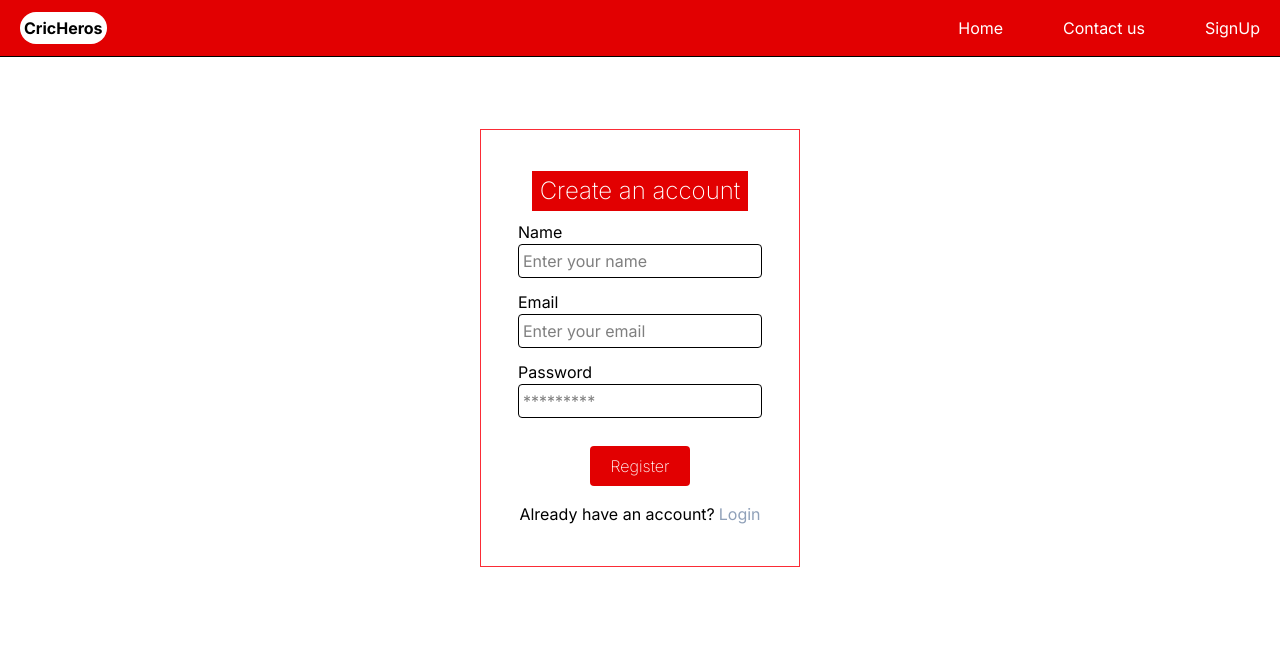
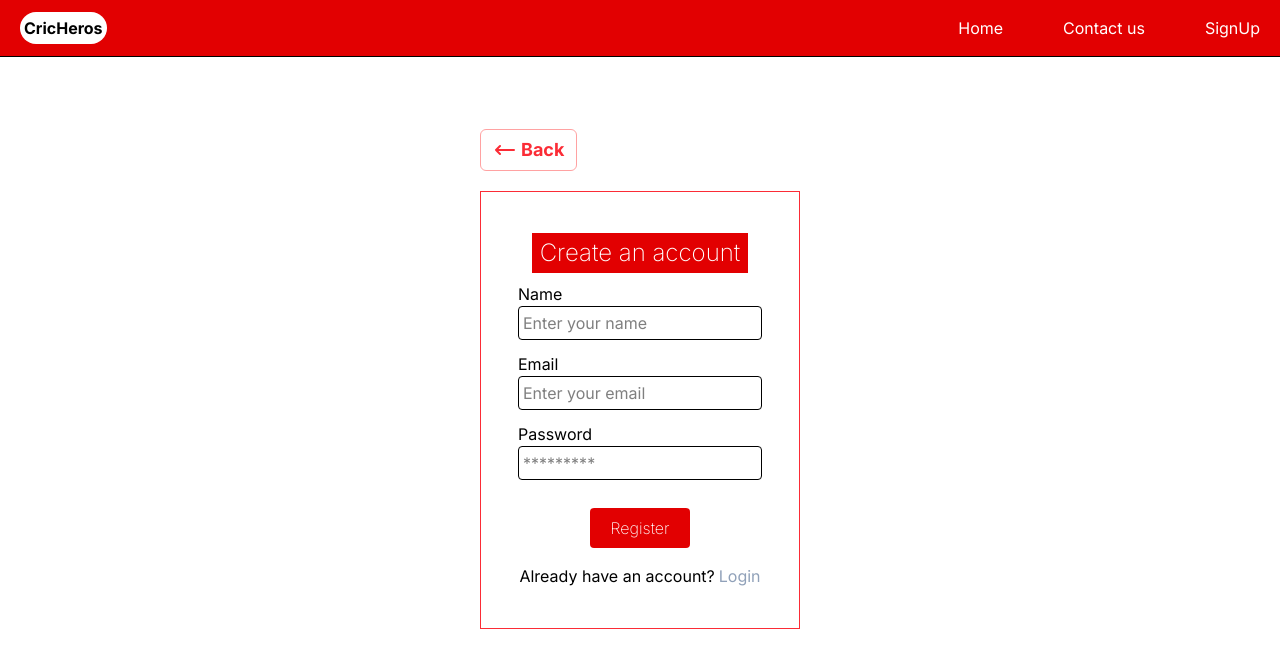
Before and after one commit to ASHISHPUNDIR12/CricketScoreTracker, a React (Vite) app in the folder frontend/: page /signup in a window 1280 px wide. Shown: the top 668 px of the page. Built offline with nearby package versions, Linux system fonts and the light colour scheme.

Commit message:
updated frontend

```diff
--- a/frontend/src/App.tsx
+++ b/frontend/src/App.tsx
@@ -3,7 +3,7 @@ import Home from "./pages/Home"
 import Signin from "./pages/Signin"
 import Signup from "./pages/Signup"
 import Matches from "./pages/Matches"
-import DetailedScoreCard from "./components/DetailedScoreCard"
+import MatchDetailPage from "./pages/MatchDetailPage"
 
 
 function App() {
@@ -16,6 +16,7 @@ function App() {
         <Route path="/signup" element={<Signup/>} />
         <Route path="/signin" element={<Signin/>} />
         <Route path="/matches" element={<Matches/>} />
+        <Route path="/match/:id" element={<MatchDetailPage/>} />
       </Routes>
     </BrowserRouter>
     </>
--- a/frontend/src/components/Auth..tsx
+++ b/frontend/src/components/Auth..tsx
@@ -53,7 +53,29 @@ const Auth = ({ types }: { types: "signup" | "signin" }) => {
     <div className="">
       <Navbar />
       <div className="mt-10 sm:w-90 sm:m-auto sm:mt-18 ">
-        <div className="border border-red-500  flex flex-col justify-center items-center  mx-5 py-10  ">
+        <div className=" pb-5 pl-5">
+          <a
+            href="/"
+            className="inline-flex items-center border border-red-300 px-3 py-1.5 rounded-md text-red-500 hover:bg-indigo-50"
+          >
+            <svg
+              xmlns="http://www.w3.org/2000/svg"
+              fill="none"
+              viewBox="0 0 24 24"
+              stroke="currentColor"
+              className="h-6 w-6"
+            >
+              <path
+                stroke-linecap="round"
+                stroke-linejoin="round"
+                stroke-width="2"
+                d="M7 16l-4-4m0 0l4-4m-4 4h18"
+              ></path>
+            </svg>
+            <span className="ml-1 font-bold text-lg">Back</span>
+          </a>
+        </div>
+        <div className="border border-red-500  flex flex-col justify-center items-center  mx-5 py-10   ">
           <div className="text-2xl mb-2 text-white font-extralight border px-2 py-1 bg-[#e20001] ">
             {types === "signin" ? "Welcome back" : "Create an account "}
           </div>
@@ -122,7 +144,6 @@ const Auth = ({ types }: { types: "signup" | "signin" }) => {
                     d="M4 12a8 8 0 018-8v4a4 4 0 00-4 4H4z"
                   />
                 </svg>
-
               </>
             ) : types === "signup" ? (
               "Register"
--- a/frontend/src/components/DetailedScoreCard.tsx
+++ b/frontend/src/components/DetailedScoreCard.tsx
@@ -1,10 +1,15 @@
+import { useNavigate } from "react-router-dom";
 
-const DetailedScoreCard = () => {
+const DetailedScoreCard = ({ matchId }: { matchId: string | undefined }) => {
+  const navigate = useNavigate()
   return (
     <div>
-        hii
+      <div>hii i am detailed score of matches {matchId}</div>
+      <button onClick={()=>{
+        navigate("/matches")
+      }} >back</button>
     </div>
-  )
-}
+  );
+};
 
-export default DetailedScoreCard
+export default DetailedScoreCard;
--- a/frontend/src/components/ScoreCard.tsx
+++ b/frontend/src/components/ScoreCard.tsx
@@ -1,12 +1,15 @@
+import { useNavigate } from "react-router-dom";
 
-const ScoreCard = () => {
-
+const ScoreCard = ({ id }: { id: string }) => {
+  const navigate = useNavigate();
+  function handleClick() {
+    navigate(`/match/${id}`);
+  }
   return (
-
     <div>
       <div>
-
         <div
+          onClick={handleClick}
           className="border border-red-800 bg-orange-100 rounded-2xl m-5 cursor-pointer  "
         >
           <p className="p-3 font-extralight">10 July 2025</p>
@@ -29,26 +32,26 @@ const ScoreCard = () => {
   );
 };
 
-const PopupCard = ({
-  onClose,
-  children,
-}: {
-  onClose: () => void;
-  children: React.ReactNode;
-}) => {
-  return (
-    <div className="fixed inset-0 bg-black/40 flex justify-center items-center z-50">
-      <div className="bg-white rounded-lg p-6 shadow-xl relative min-w-[300px] max-w-md">
-        <button
-          onClick={onClose}
-          className="absolute top-2 right-2 text-gray-600 hover:text-red-500"
-        >
-          ✕
-        </button>
-        {children}
-      </div>
-    </div>
-  );
-};
+// const PopupCard = ({
+//   onClose,
+//   children,
+// }: {
+//   onClose: () => void;
+//   children: React.ReactNode;
+// }) => {
+//   return (
+//     <div className="fixed inset-0 bg-black/40 flex justify-center items-center z-50">
+//       <div className="bg-white rounded-lg p-6 shadow-xl relative min-w-[300px] max-w-md">
+//         <button
+//           onClick={onClose}
+//           className="absolute top-2 right-2 text-gray-600 hover:text-red-500"
+//         >
+//           ✕
+//         </button>
+//         {children}
+//       </div>
+//     </div>
+//   );
+// };
 
 export default ScoreCard;
--- /dev/null
+++ b/frontend/src/pages/MatchDetailPage.tsx
@@ -0,0 +1,13 @@
+import { useParams } from "react-router-dom";
+import DetailedScoreCard from "../components/DetailedScoreCard";
+
+const MatchDetailPage = () => {
+  const { id } = useParams();
+  return (
+    <div>
+      <DetailedScoreCard matchId={id} />
+    </div>
+  );
+};
+
+export default MatchDetailPage;
--- a/frontend/src/pages/Matches.tsx
+++ b/frontend/src/pages/Matches.tsx
@@ -8,12 +8,11 @@ const Matches = () => {
             <Navbar/>
         </div>
         <div>
-           <ScoreCard/>
-           <ScoreCard/>
-           <ScoreCard/>
-           <ScoreCard/>
-           <ScoreCard/>
-           <ScoreCard/>
+           <ScoreCard id="1"/>
+           <ScoreCard id="2"/>
+           <ScoreCard id="3"/>
+           <ScoreCard id="4"/>
+           <ScoreCard id="5"/>
         </div>
     </div>
   )
```
